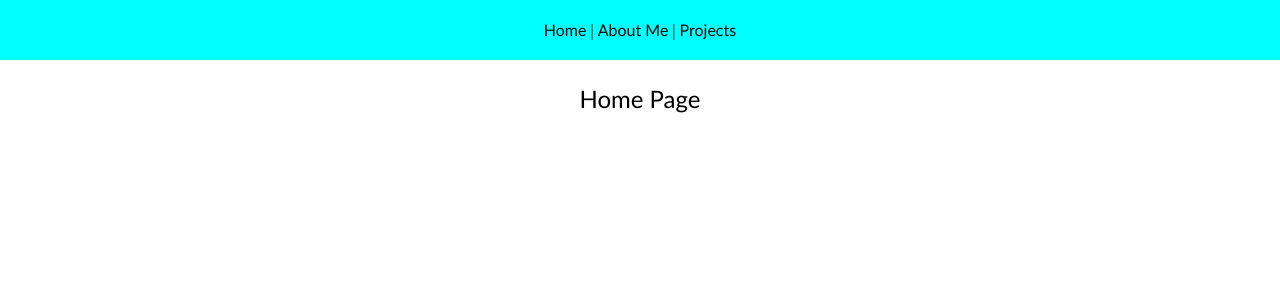
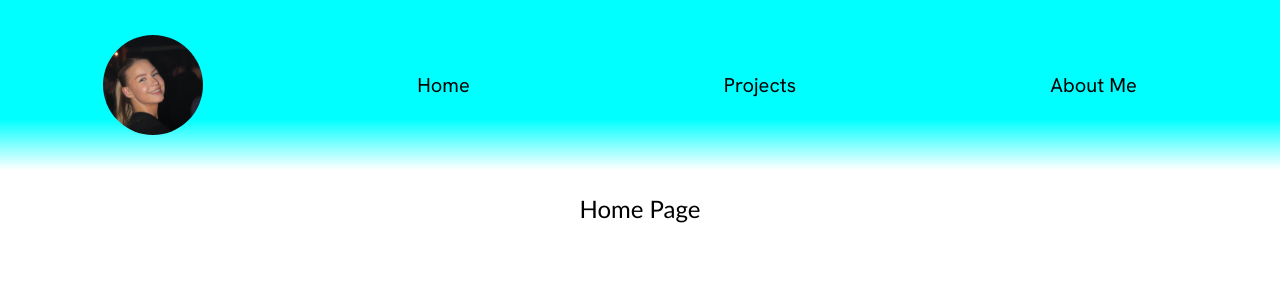
Before and after one commit to lisaupperud/Portfolio, an Angular app: page / in a window 1280 px wide. Shown: the top 300 px of the page. Built offline with nearby package versions, Linux system fonts and the light colour scheme.

Commit message:
Add: HeaderComponent styling and img

```diff
--- a/angular.json
+++ b/angular.json
@@ -21,9 +21,11 @@
             ],
             "tsConfig": "tsconfig.app.json",
             "assets": [
+              "src/assets",
               {
                 "glob": "**/*",
                 "input": "public"
+
               }
             ],
             "styles": [
--- a/src/app/header/header.component.css
+++ b/src/app/header/header.component.css
@@ -1,13 +1,42 @@
 .header-nav {
   display: flex;
   flex-direction: row;
-  justify-content: center;
+  justify-content: space-around;
   align-items: center;
   background-color: aqua;
-  padding: 20px 10px;
+  padding: 2rem 1rem;
   overflow: hidden;
+
+  background: linear-gradient(to bottom, aqua 0%, aqua 70%, transparent 100%);
+
+  /*OUTCOM: fade in when page is loaded*/
+
+  /*transition: background-color 1s ease-in;*/
+  /*animation: fadeBackground 1s ease-in forwards;*/
 }
 
+/*@keyframes fadeBackground {
+  0% {
+    background-color: transparent;
+  }
+  100% {
+    background-color: aqua;
+  }
+}*/
+
+
 .header-nav a {
-  font-family: 'Gill Sans', 'Gill Sans MT', Calibri, 'Trebuchet MS', sans-serif;
+  font-family: 'Hanken Grotesk';
+  font-size: 20px;
+  text-decoration: none;
+  cursor: pointer;
+  padding: 2em;
+  color: black;
 }
+
+.header-nav img {
+  border-radius: 50%;
+  width: 100px;
+  height: 100px;
+
+}
--- a/src/app/header/header.component.html
+++ b/src/app/header/header.component.html
@@ -1,7 +1,7 @@
 <nav class="header-nav">
-  <div>
-    <!-- remake into buttons - use button compoent -->
-    <a routerLink="/">Home</a> | <a routerLink="/about">About Me</a> |
-    <a routerLink="/projects">Projects</a>
-  </div>
+  <img src="../../assets/lisaupperud-small.jpg" alt="">
+  <a routerLink="/">Home</a>
+  <a routerLink="/projects">Projects</a>
+  <a routerLink="/about">About Me</a>
+
 </nav>
--- a/src/app/header/header.component.ts
+++ b/src/app/header/header.component.ts
@@ -1,8 +1,9 @@
 import { Component } from '@angular/core';
+import { RouterLink, RouterModule } from '@angular/router';
 
 @Component({
   selector: 'app-header',
-  imports: [],
+  imports: [RouterLink],
   templateUrl: './header.component.html',
   styleUrl: './header.component.css'
 })
--- a/src/index.html
+++ b/src/index.html
@@ -6,6 +6,10 @@
   <base href="/">
   <meta name="viewport" content="width=device-width, initial-scale=1">
   <link rel="icon" type="image/x-icon" href="favicon.ico">
+  <link
+  href="https://fonts.googleapis.com/css2?family=Hanken+Grotesk:wght@400;700&display=swap"
+  rel="stylesheet"
+/>
 </head>
 <body>
   <app-root></app-root>
```
Also changed, not shown: src/app/home/home.component.html (+4 -4 lines), src/assets/lisaupperud-small.jpg (added), src/assets/lisaupperud.jpeg (renamed from src/app/assets/lisaupperud.jpeg).
